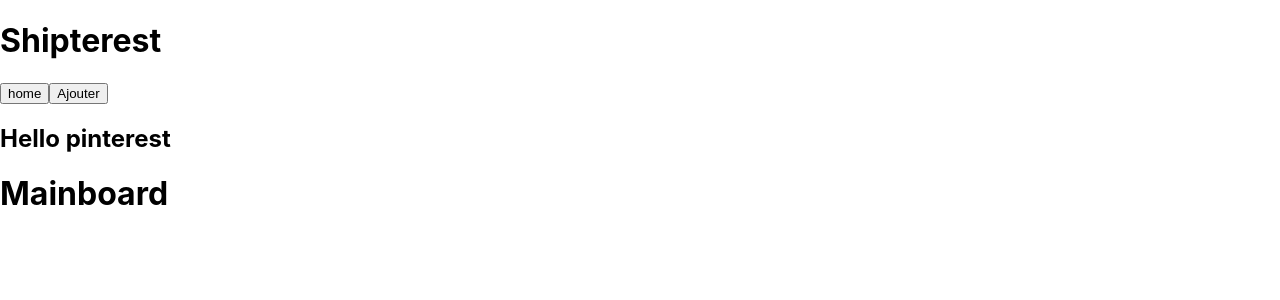
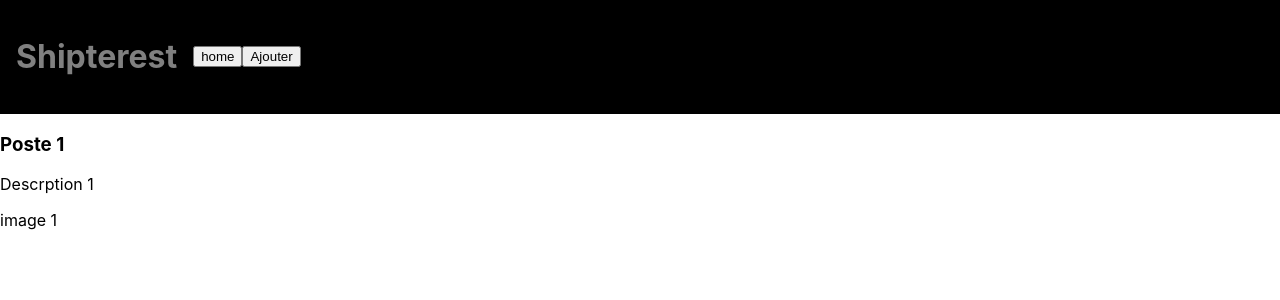
Before and after one commit to Sarahmarg/Cheapterest, a React (Create React App) app: page / in a window 1280 px wide. Shown: the top 300 px of the page. Built offline with nearby package versions, Linux system fonts and the light colour scheme.

Commit message:
rectV0.5

```diff
--- a/src/App/App.js
+++ b/src/App/App.js
@@ -2,13 +2,14 @@ import React from 'react';
 import './App.css';
 import {  } from 'module';
 import Header from "../components/Header";
+import PostsPage from '../pages/Posts';
 
 function App() {
 
     return (
       <div className="App">
       <Header />
-      <h1>Mainboard</h1>
+      <PostsPage title='Poste 1' description ='Descrption 1' image ='image 1' />
       </div>
 
     );
--- a/src/components/Header/index.js
+++ b/src/components/Header/index.js
@@ -1,14 +1,15 @@
 import React from 'react'
-//import styles from '../components/Header.module.css'
+import styles from './Header.module.css'
 
 function Header ()  {
   return (
-    <div >
+    <div className={styles.header}>
         <h1>Shipterest</h1>
-        <button className="home" onClick="">home</button>
-        <button className="ADD" onClick="">Ajouter</button>
+        <div className={styles.header}>
+          <button className="home" onClick="">home</button>
+          <button className="ADD" onClick="">Ajouter</button>
+        </div>
 
-        <h2>Hello pinterest</h2>
     </div>
   )
 }
--- /dev/null
+++ b/src/pages/Posts.js
@@ -0,0 +1,14 @@
+
+
+function PostsPage(props){
+    console.log(props)
+    return (
+        <>
+            <h3 >{props.title}</h3>
+            <p>{props.description}</p>
+            <span>{props.image}</span>
+        </>
+    )
+}
+
+export default PostsPage
```
Also changed, not shown: src/page/home.js (deleted, +0 -11 lines).
